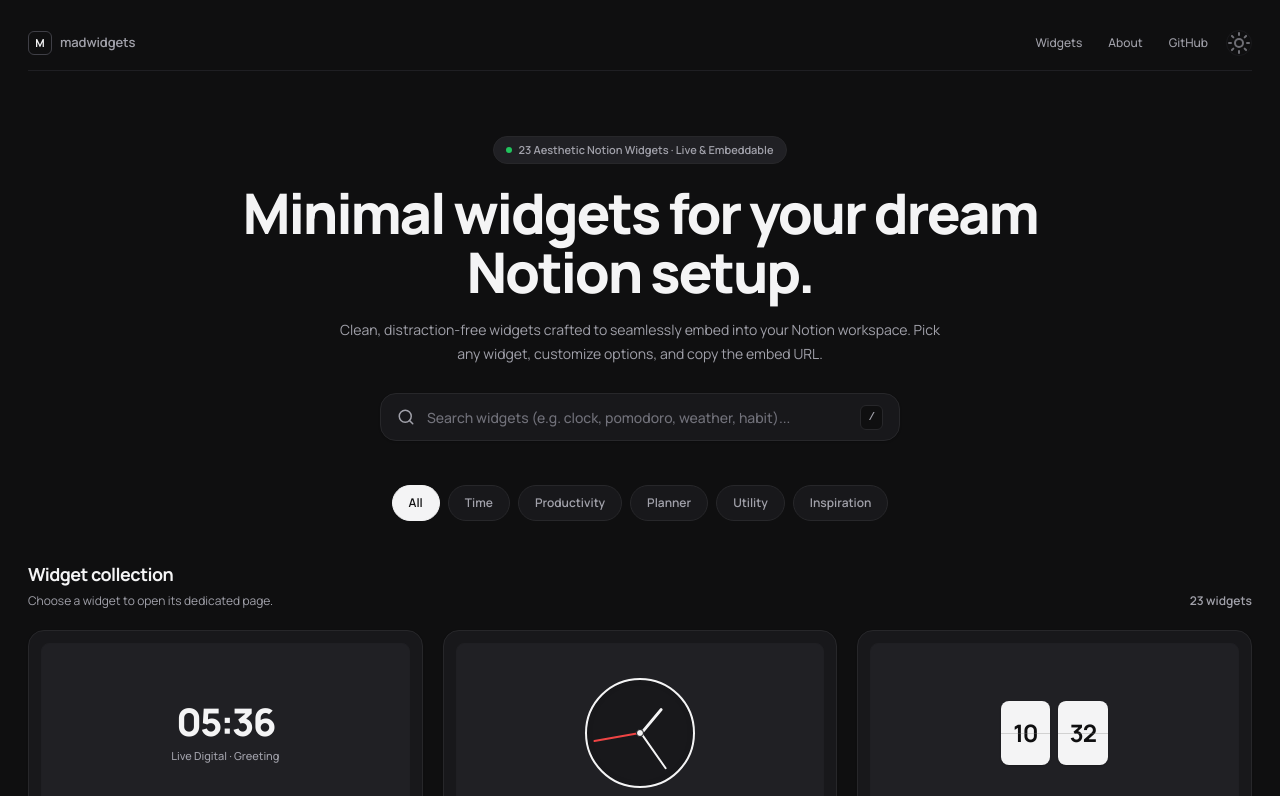
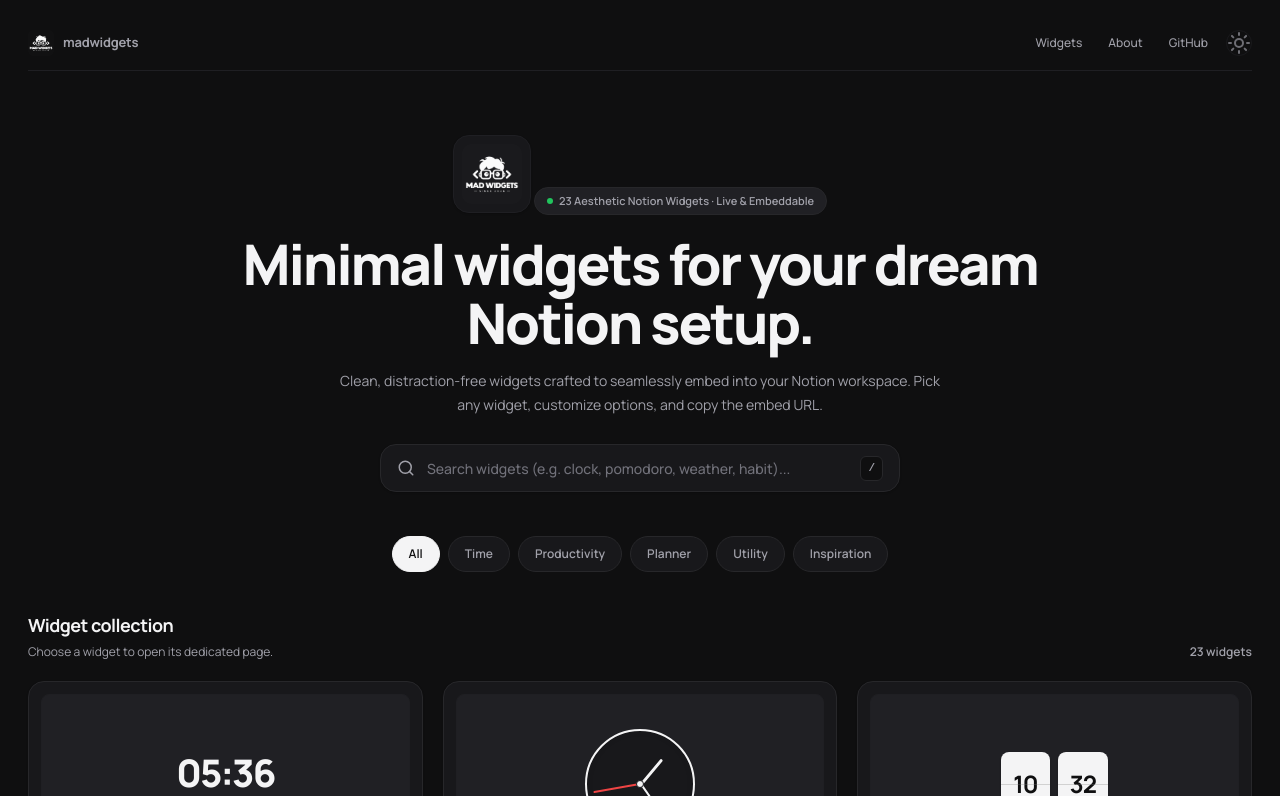
Before and after one commit to madzpvnw-eng/-madwidgets, a website: page index.html in a window 1280 px wide. Both pictures are taken after a click on the button "Switch to dark theme". Shown: the top 796 px of the page. Drawn offline with nearby package versions, Linux system fonts and the light colour scheme.

Commit message:
feat: add brand logo and update visual identity
Introduce a consistent brand logo across the site header, hero section, and toolbar. Update styles to support logo display and theme-aware filtering.

```diff
--- a/assets/css/theme.css
+++ b/assets/css/theme.css
@@ -216,6 +216,19 @@
     height: 12px;
 }
 
+.toolbar-brand-icon {
+    width: 13px;
+    height: 13px;
+    border-radius: 3px;
+    object-fit: contain;
+    mix-blend-mode: multiply;
+}
+
+[data-theme="dark"] .toolbar-brand-icon {
+    filter: invert(1);
+    mix-blend-mode: screen;
+}
+
 /* In embed mode (inside Notion iframe with ?embed=true) */
 body.is-embedded {
     padding: 8px;
--- a/assets/js/theme.js
+++ b/assets/js/theme.js
@@ -188,9 +188,7 @@
     if (backLink) {
         if (!backLink.classList.contains("toolbar-btn")) backLink.classList.add("toolbar-btn");
         backLink.title = "Return to MadWidgets";
-        backLink.innerHTML = window.lucide
-            ? `<i data-lucide="arrow-left"></i><span class="label-text">Widgets</span>`
-            : `← <span class="label-text">Widgets</span>`;
+        backLink.innerHTML = `<img src="../assets/img/logo.png" class="toolbar-brand-icon" alt="" width="14" height="14"><span class="label-text">Widgets</span>`;
     }
 
     if (window.lucide && typeof window.lucide.createIcons === "function") {
--- a/index.html
+++ b/index.html
@@ -8,6 +8,7 @@
     <meta property="og:title" content="MadWidgets — Notion Widgets">
     <meta property="og:description" content="Simple, useful widgets designed for your Notion workspace.">
     <meta name="theme-color" content="#FFFFFF">
+    <link rel="icon" type="image/png" href="assets/img/logo.png">
     <link rel="preconnect" href="https://fonts.googleapis.com">
     <link rel="preconnect" href="https://fonts.gstatic.com" crossorigin>
     <link href="https://fonts.googleapis.com/css2?family=Manrope:wght@400;500;600;700;800&display=swap" rel="stylesheet">
@@ -18,7 +19,7 @@
     <div class="page">
         <header class="header">
             <a class="brand" href="./" aria-label="MadWidgets home">
-                <span class="brand-mark">M</span>
+                <img src="assets/img/logo.png" alt="MadWidgets" class="brand-logo" width="26" height="26">
                 <span>madwidgets</span>
             </a>
             <nav class="nav" aria-label="Main navigation">
@@ -31,6 +32,9 @@
 
         <main>
             <section class="hero">
+                <div class="hero-logo-wrap">
+                    <img src="assets/img/logo.png" alt="MadWidgets" class="hero-logo" width="60" height="60">
+                </div>
                 <div class="hero-badge"><i></i> 23 Aesthetic Notion Widgets · Live & Embeddable</div>
                 <h1>Minimal widgets for your dream Notion setup.</h1>
                 <p>Clean, distraction-free widgets crafted to seamlessly embed into your Notion workspace. Pick any widget, customize options, and copy the embed URL.</p>
@@ -78,8 +82,10 @@
         </main>
 
         <footer class="footer">
-            <span>madwidgets</span>
-            <span>Simple tools for your Notion.</span>
+            <div class="footer-left">
+                <img src="assets/img/logo.png" alt="MadWidgets Logo" class="footer-logo" width="20" height="20">
+                <span>madwidgets · Simple tools for your Notion.</span>
+            </div>
             <span>© 2026 Mad</span>
         </footer>
     </div>
--- a/server.js
+++ b/server.js
@@ -9,10 +9,11 @@
 const PORT = Number(process.env.PORT) || 3000;
 const HOST = '0.0.0.0';
 
-// Serve static files from workspace root
+// Serve static files from workspace root and public folder
 app.use(express.static(__dirname, {
   extensions: ['html', 'htm']
 }));
+app.use(express.static(path.join(__dirname, 'public')));
 
 // Route for root
 app.get('/', (req, res) => {
--- a/style.css
+++ b/style.css
@@ -12,29 +12,60 @@
 .brand {
     display: flex;
     align-items: center;
-    gap: 8px;
+    gap: 9px;
+    text-decoration: none;
 }
-.brand-mark {
-    width: 24px;
-    height: 24px;
-    border: 1px solid var(--border-hover);
+.brand-logo {
+    width: 26px;
+    height: 26px;
     border-radius: 6px;
-    display: grid;
-    place-items: center;
-    font-size: 11px;
-    font-weight: 700;
-    color: var(--text);
+    object-fit: contain;
+    mix-blend-mode: multiply;
+    transition: transform var(--transition-fast), filter var(--transition-fast);
 }
+.brand:hover .brand-logo {
+    transform: scale(1.08);
+}
+[data-theme="dark"] .brand-logo,
+[data-theme="dark"] .hero-logo,
+[data-theme="dark"] .footer-logo,
+[data-theme="dark"] .toolbar-brand-icon {
+    filter: invert(1);
+    mix-blend-mode: screen;
+}
+.header a.brand > span,
 .header a.brand > span:nth-of-type(2),
 div:nth-of-type(1) > header:nth-of-type(1) > a:nth-of-type(1) > span:nth-of-type(2) {
     font-size: 13px;
-    font-weight: 600;
-    letter-spacing: -0.01em;
+    font-weight: 700;
+    letter-spacing: -0.02em;
     color: var(--text-secondary);
     transition: color var(--transition-fast);
 }
+.brand:hover span,
 .brand:hover span:nth-of-type(2) {
     color: var(--text);
+}
+.hero-logo-wrap {
+    margin: 0 auto 16px;
+    display: inline-flex;
+    padding: 8px;
+    border-radius: 16px;
+    background: var(--surface);
+    border: 1px solid var(--border-subtle);
+    box-shadow: var(--shadow-sm);
+    transition: transform var(--transition);
+}
+.hero-logo-wrap:hover {
+    transform: translateY(-2px);
+    box-shadow: var(--shadow);
+}
+.hero-logo {
+    width: 60px;
+    height: 60px;
+    object-fit: contain;
+    mix-blend-mode: multiply;
+    border-radius: 10px;
 }
 .nav, div:nth-of-type(1) > header:nth-of-type(1) > nav:nth-of-type(1) {
     display: flex;
@@ -213,7 +244,9 @@
 .about h2 { font-size: 24px; letter-spacing: -0.04em; margin: 0; font-weight: 800; }
 .about p { margin: 0; color: var(--text-secondary); font-size: 13px; line-height: 1.8; max-width: 520px; }
 
-.footer { margin-top: 40px; border-top: 1px solid var(--border); padding-top: 24px; display: flex; justify-content: space-between; color: var(--text-secondary); font-size: 12px; }
+.footer { margin-top: 40px; border-top: 1px solid var(--border); padding-top: 24px; display: flex; justify-content: space-between; align-items: center; color: var(--text-secondary); font-size: 12px; }
+.footer-left { display: flex; align-items: center; gap: 8px; }
+.footer-logo { width: 20px; height: 20px; border-radius: 4px; object-fit: contain; mix-blend-mode: multiply; }
 .footer span:first-child { color: var(--text); font-weight: 700; }
 
 @media (max-width: 960px) {
```
Also changed, not shown: .aistudio/artifacts/brain/0e7d4b6c-8b1e-41a8-b604-be2df2848dff/.tempmediaStorage/media_1792819854802_620fab5c.png (added), assets/img/logo.png (added), public/assets/aistudio/Logo_Monokrom_MAD_WIDGETS_fe2229ef.png (added).
